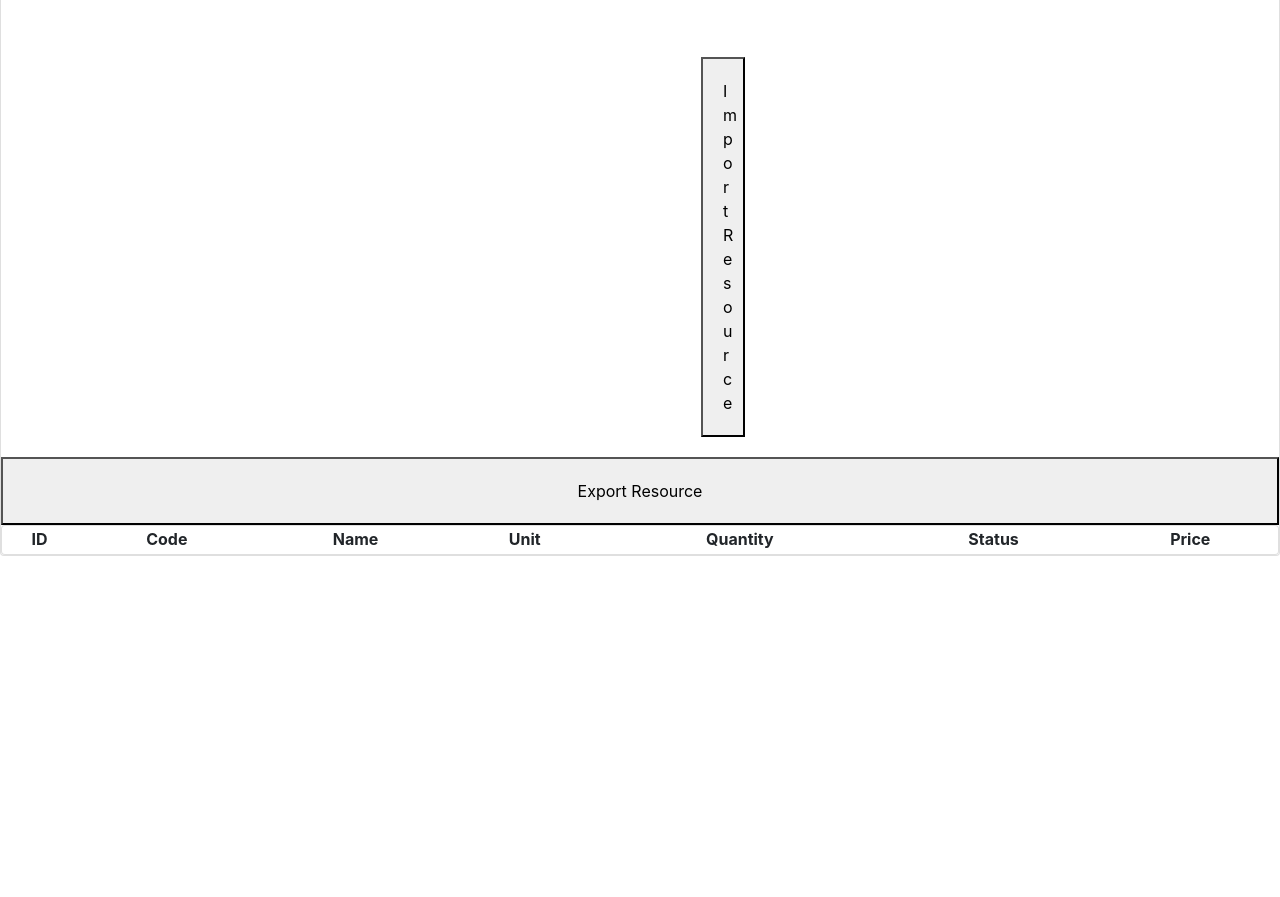
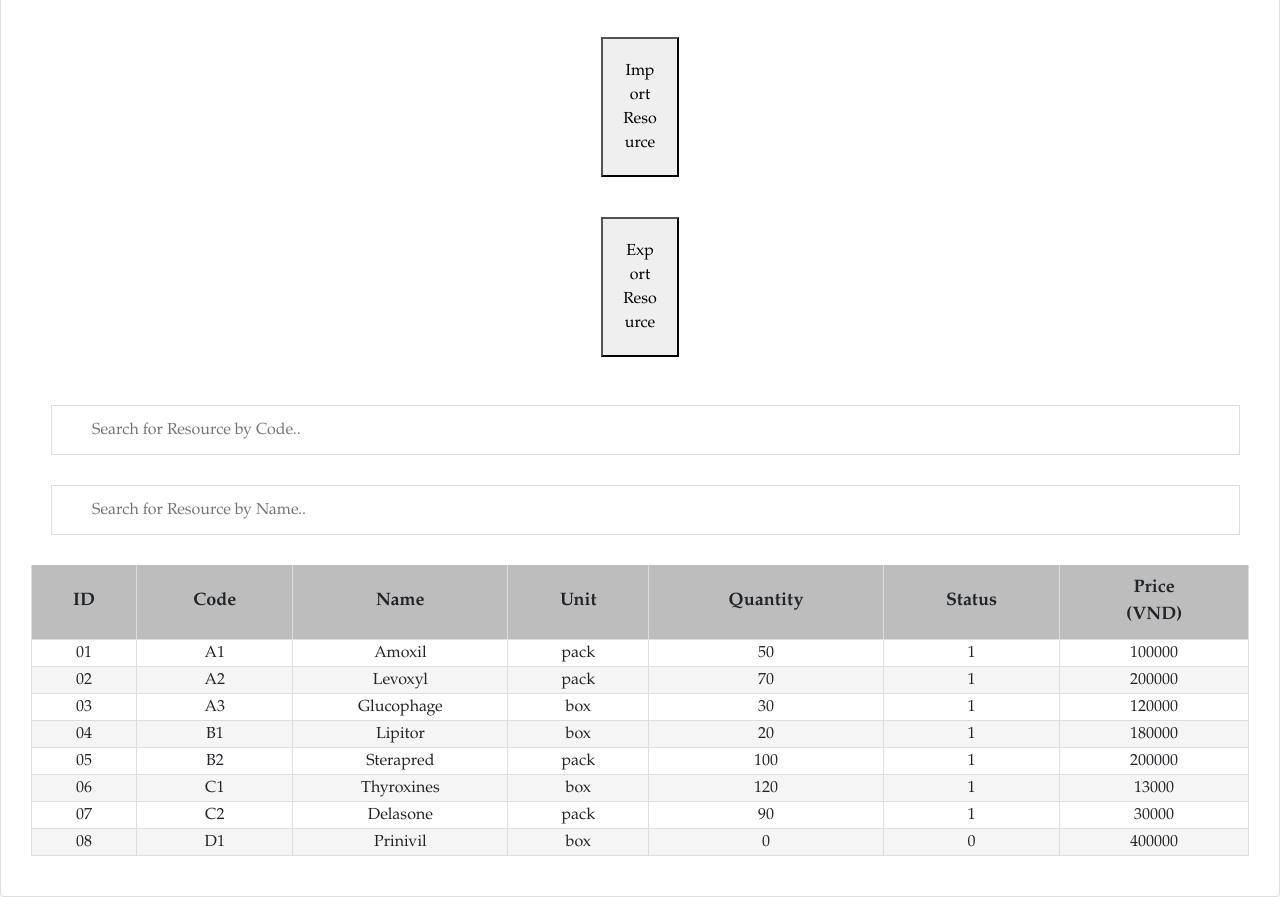
Before and after one commit to larycoder/ClinicManagementSystem, a plain HTML site: page Client/Stock/MaintainStock.html in a window 1280 px wide. Shown: the part 143-1040 px from the top of the page. Before the commit the page ends 800 px from the top, so only its background shows below. Drawn offline with nearby package versions, Linux system fonts and the light colour scheme.

Commit message:
Add Search in Stock

```diff
--- a/Client/Stock/MaintainStock.html
+++ b/Client/Stock/MaintainStock.html
@@ -12,18 +12,111 @@
   	<link rel="stylesheet" href="https://cdnjs.cloudflare.com/ajax/libs/font-awesome/4.7.0/css/font-awesome.min.css">
   	<link rel="stylesheet" href="https://cdn.jsdelivr.net/npm/bootstrap-select@1.13.9/dist/css/bootstrap-select.min.css">
 	<script src="https://cdn.jsdelivr.net/npm/bootstrap-select@1.13.9/dist/js/bootstrap-select.min.js"></script>
+	<script>
+	function SearchResourceByCode() {
+  		var input, filter, table, tr, td, i, txtValue;
+  		input = document.getElementById("CodeSearch");
+  		filter = input.value.toUpperCase();
+  		table = document.getElementById("ResourceTable");
+  		tr = table.getElementsByTagName("tr");
+  		for (i = 0; i < tr.length; i++) {
+    		td = tr[i].getElementsByTagName("td")[1];
+    		if (td) {
+      			txtValue = td.textContent || td.innerText;
+      			if (txtValue.toUpperCase().indexOf(filter) > -1) {
+        			tr[i].style.display = "";
+      			} else {
+        			tr[i].style.display = "none";
+      			}
+    		}
+ 		}
+	}
+	</script>
+
+	<script>
+	function SearchResourceByName() {
+  		var input, filter, table, tr, td, i, txtValue;
+  		input = document.getElementById("NameSearch");
+  		filter = input.value.toUpperCase();
+  		table = document.getElementById("ResourceTable");
+  		tr = table.getElementsByTagName("tr");
+  		for (i = 0; i < tr.length; i++) {
+    		td = tr[i].getElementsByTagName("td")[2];
+    		if (td) {
+      			txtValue = td.textContent || td.innerText;
+      			if (txtValue.toUpperCase().indexOf(filter) > -1) {
+        			tr[i].style.display = "";
+      			} else {
+        			tr[i].style.display = "none";
+      			}
+    		}
+ 		}
+	}
+	</script>
+
 	<style>
 		th{
 			text-align: center;
 		}
-
-		#ImportResource{
-		padding: 20px;
-		margin: 20px 700px 20px 700px;
+		form{
+			padding: 30px;
+			font-family: Garamond;
 		}
 		#ExportResource{
+
+			font-family: Garamond;
 			padding: 20px;
+			margin: 20px 600px 0px 600px;
 		}
+		#ImportResource{
+
+			font-family: Garamond;
+			padding: 20px;
+			margin: 40px 600px 20px 600px;
+		}
+		tr{
+			text-align: center;
+		}
+		tr:nth-child(even){
+			background-color: ##e0e0e0;
+		}
+		tr:nth-child(odd){
+			background-color: #f5f5f5;
+		}
+		td,th{
+			font-family: Garamond;
+			border-bottom: 1px solid #ddd;
+			border-right: 1px solid #ddd;
+			border-left: 1px solid #ddd;
+		}
+		th{
+			font-size: 18px;
+			padding: 10px;
+			background-color: #bdbdbd;
+		}
+		table{
+			margin: 0px 30px 40px 30px;
+		}
+		option{
+			font-family: Garamond;
+		}
+		#CodeSearch{
+  	 		width: 93%;
+	  		font-size: 16px;
+	  		font-family: Garamond;
+	  		padding: 12px 25px 12px 40px;
+	  		border: 1px solid #ddd;
+	  		margin: 0px 50px 30px 50px;
+		}
+		#NameSearch{
+  	 		width: 93%;
+	  		font-size: 16px;
+	  		font-family: Garamond;
+	  		padding: 12px 25px 12px 40px;
+	  		border: 1px solid #ddd;
+	  		margin: 0px 50px 30px 50px;
+		}
+
 	</style>
 </head>
 <body>
@@ -57,17 +150,14 @@
 
   	<!-- Selection Options -->
 	<div class="card">
-  	<h3 class="card-header text-center font-weight-bold text-uppercase py-4">Stock</h3><div class="card-body">
-  	</div>
+  	<h3 class="card-header text-center font-weight-bold text-uppercase py-4">Stock</h3>
 
-  	<!-- Trigger the modal with a button -->
-	<button id="ImportResource" type="button" data-toggle="modal" data-target="#myModal">Import Resource</button>
+  	<!-- Import button -->
+	<button id="ImportResource" type="button" data-toggle="modal" data-target="#Import">Import Resource</button>
 
 	<!-- Modal -->
-	<div id="myModal" class="modal fade" role="dialog">
+	<div id="Import" class="modal fade" role="dialog">
   		<div class="modal-dialog">
-
-    <!-- Modal content-->
     		<div class="modal-content">
     			<div class="modal-header">
 			    	<h4 class="modal-title">Import Resource</h4>
@@ -75,15 +165,28 @@
     			</div>
     			<div class="modal-body">
     				<form>
-					Name:<br>
-					<input type="text" name="Name" size="50px"><br>
+    				Name:<br>
+					<input list="Name" name="Name" size="50px">
+					<datalist id="Name">
+						<option value="Amoxil ">
+						<option value="Levoxyl ">
+						<option value="Glucophage  ">
+						<option value="Lipitor  ">
+						<option value="Sterapred  ">
+						<option value="Thyroxines ">
+						<option value="Delasone ">
+						<option value="Prinivil">
+					</datalist><br>
 					Code:<br>
 					<input type="text" name="Code" size="50px"><br>
 					Quantity:<br>
 					<input type="text" name="Quantity" size="50px"><br>
 					Unit:<br>
-					<input type="radio" name="Unit" value="ml" checked> ml<br>
-					<input type="radio" name="Unit" value="pack"> pack<br>
+					<input list="Unit" name="Unit" size="50px">
+					<datalist id="Unit">
+						<option value="box">
+						<option value="pack">
+					</datalist><br>
 					Price:<br>
 					<input type="text" name="Price" size="50px" placeholder="VND">
 					<br><br>
@@ -94,14 +197,12 @@
 		</div>
 	</div>
 
-<!-- Trigger the modal with a button -->
-	<button id="ExportResource" type="button" data-toggle="modal" data-target="#myModal">Export Resource</button>
+	<!-- Export button -->
+	<button id="ExportResource" type="button" data-toggle="modal" data-target="#Export">Export Resource</button>
 
 	<!-- Modal -->
-	<div id="myModal" class="modal fade" role="dialog">
+	<div id="Export" class="modal fade" role="dialog">
   		<div class="modal-dialog">
-
-    <!-- Modal content-->
     		<div class="modal-content">
     			<div class="modal-header">
 			    	<h4 class="modal-title">Export Resource</h4>
@@ -110,14 +211,27 @@
     			<div class="modal-body">
     				<form>
 					Name:<br>
-					<input type="text" name="Name" size="50px"><br>
+					<input list="Name" name="Name" size="50px">
+					<datalist id="Name">
+						<option value="Amoxil ">
+						<option value="Levoxyl ">
+						<option value="Glucophage  ">
+						<option value="Lipitor  ">
+						<option value="Sterapred  ">
+						<option value="Thyroxines ">
+						<option value="Delasone ">
+						<option value="Prinivil">
+					</datalist><br>
 					Code:<br>
 					<input type="text" name="Code" size="50px"><br>
 					Quantity:<br>
 					<input type="text" name="Quantity" size="50px"><br>
 					Unit:<br>
-					<input type="radio" name="Unit" value="ml" checked> ml<br>
-					<input type="radio" name="Unit" value="pack"> pack
+					<input list="Unit" name="Unit" size="50px">
+					<datalist id="Unit">
+						<option value="box">
+						<option value="pack">
+					</datalist>
 					<br><br>
 					<input type="submit">
 					</form>
@@ -126,13 +240,13 @@
 		</div>
 	</div>
 
+	<br><br>
+	<!-- Search bar -->
+	<input style="size: 100px" type="text" id="CodeSearch" onkeyup="SearchResourceByCode()" placeholder="Search for Resource by Code..">
+	<input style="size: 100px" type="text" id="NameSearch" onkeyup="SearchResourceByName()" placeholder="Search for Resource by Name..">
 
-
-  	<!-- Form -->
-
-
-	<div class="card">
-  	<table>
+  	<!-- Table -->
+  	<table id="ResourceTable">
   		<tr>
   			<th id="ID">ID</th>
   			<th id="Code">Code</th>
@@ -140,20 +254,75 @@
   			<th id="Unit">Unit</th>
   			<th id="Quantity">Quantity</th>
   			<th id="Status">Status</th>
-  			<th id="Price">Price</th>
+  			<th id="Price">Price<br>(VND)</th>
   		</tr>
   		<tr>
-  			<td></td>
-  			<td></td>
-  			<td></td>
-  			<td></td>
-  			<td></td>
-  			<td></td>
-  			<td></td>
+  			<td>01</td>
+  			<td>A1</td>
+  			<td>Amoxil</td>
+  			<td>pack</td>
+  			<td>50</td>
+  			<td>1</td>
+  			<td>100000</td>
+  		</tr>
+  		<tr>
+  			<td>02</td>
+  			<td>A2</td>
+  			<td>Levoxyl</td>
+  			<td>pack</td>
+  			<td>70</td>
+  			<td>1</td>
+  			<td>200000</td>
+  		</tr><tr>
+  			<td>03</td>
+  			<td>A3</td>
+  			<td>Glucophage</td>
+  			<td>box</td>
+  			<td>30</td>
+  			<td>1</td>
+  			<td>120000</td>
+  		</tr><tr>
+  			<td>04</td>
+  			<td>B1</td>
+  			<td>Lipitor</td>
+  			<td>box</td>
+  			<td>20</td>
+  			<td>1</td>
+  			<td>180000</td>
+  		</tr><tr>
+  			<td>05</td>
+  			<td>B2</td>
+  			<td>Sterapred</td>
+  			<td>pack</td>
+  			<td>100</td>
+  			<td>1</td>
+  			<td>200000</td>
+  		</tr><tr>
+  			<td>06</td>
+  			<td>C1</td>
+  			<td>Thyroxines</td>
+  			<td>box</td>
+  			<td>120</td>
+  			<td>1</td>
+  			<td>13000</td>
+  		</tr><tr>
+  			<td>07</td>
+  			<td>C2</td>
+  			<td>Delasone</td>
+  			<td>pack</td>
+  			<td>90</td>
+  			<td>1</td>
+  			<td>30000</td>
+  		</tr><tr>
+  			<td>08</td>
+  			<td>D1</td>
+  			<td>Prinivil</td>
+  			<td>box</td>
+  			<td>0</td>
+  			<td>0</td>
+  			<td>400000</td>
   		</tr>
   	</table>
 
-
-
 </body>
 </html>
```
Also changed, not shown: Client/Stock/ImportResource.html (deleted, +0 -73 lines).
